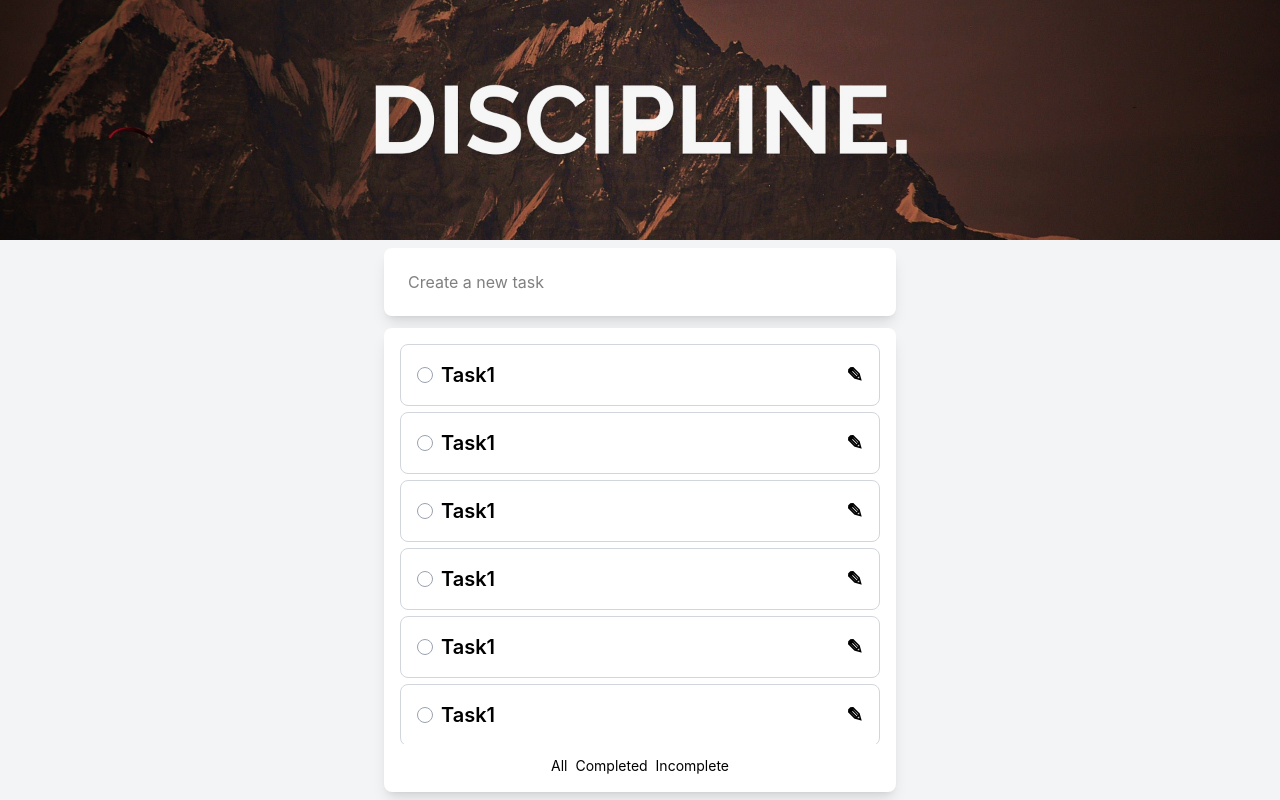
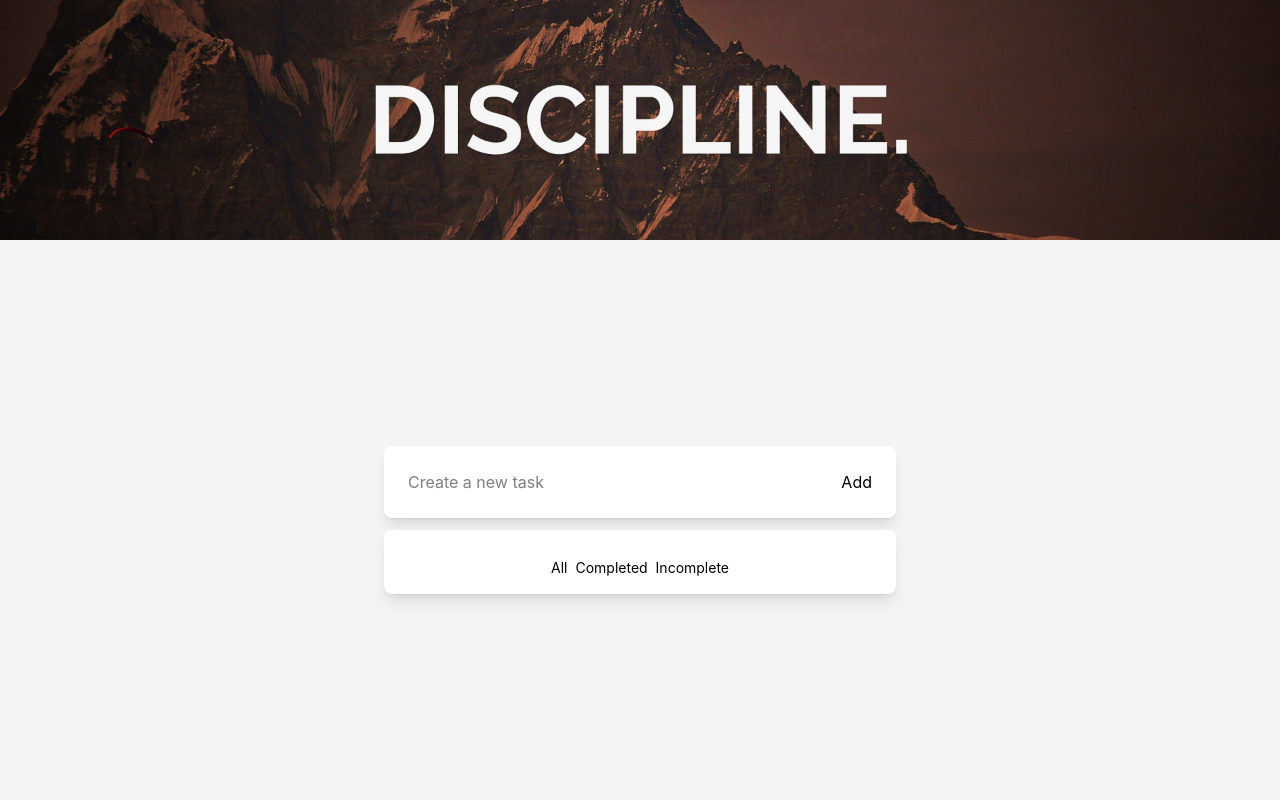
Before and after one commit to Jenith-Panchal-Simform/Practical-05-Todo, a React (Vite) app: page / in a window 1280 px wide. Built offline with nearby package versions, Linux system fonts and the light colour scheme.

Commit message:
feat:add todo input and todo delete

```diff
--- a/src/components/Button.tsx
+++ b/src/components/Button.tsx
@@ -1,6 +1,7 @@
 import React, { type JSX } from "react";
 type ButtonProps = {
   text: string;
+  // click: () => void;
 };
 export const Button = ({ text }: ButtonProps): JSX.Element => {
   return <button className="hover:text-gray-500 cursor-pointer">{text}</button>;
--- a/src/components/Todo.tsx
+++ b/src/components/Todo.tsx
@@ -1,58 +1,103 @@
-import React from "react";
+import React, { useEffect, useReducer, useState } from "react";
 import type { JSX } from "react/jsx-runtime";
 import TodoItem from "./TodoItem";
 import { Button } from "./Button";
 type TodoProps = {
   style?: string;
 };
+export type Todo = {
+  id: string;
+  text: string;
+  status: "Incomplete" | "Complete";
+};
+
+type Action =
+  | { type: "ADD"; payload: { text: string; id: string } }
+  | { type: "UPDATE"; payload: Todo }
+  | { type: "DELETE"; payload: { id: string } };
+
+function reducer(state: Todo[], action: Action): Todo[] {
+  console.log(state, action);
+  switch (action.type) {
+    case "ADD": {
+      const newObj: Todo = {
+        id: action.payload.id,
+        text: action.payload.text,
+        status: "Incomplete",
+      };
+      const newTodo = [...state, newObj];
+      return newTodo;
+    }
+    case "DELETE": {
+      return state.filter((todo) => todo.id !== action.payload.id);
+    }
+    case "UPDATE": {
+      return state.map((todo) =>
+        todo.id === action.payload.id
+          ? {
+              ...todo,
+              text: action.payload.text ?? todo.text,
+              status: action.payload.status ?? todo.status,
+            }
+          : todo,
+      );
+    }
+    default:
+      return state;
+  }
+}
+
 export const Todo = ({ style }: TodoProps): JSX.Element => {
+  const initialState = localStorage.getItem("todos");
+  const data = initialState ? JSON.parse(initialState) : [];
+  const [todos, dispatch] = useReducer(reducer, data);
+
+  const [input, setInput] = useState("");
+
+  useEffect(() => {
+    console.log(todos);
+    localStorage.setItem("todos", JSON.stringify(todos));
+  }, [todos]);
+
+  function handleAddTodo() {
+    console.log(input);
+    if (input === "") return;
+    dispatch({
+      type: "ADD",
+      payload: { text: input, id: crypto.randomUUID() },
+    });
+    setInput("");
+  }
+
+  function handleDelete(todo: Todo) {
+    dispatch({ type: "DELETE", payload: { id: todo.id } });
+  }
+
   return (
     <div
       className={`${style ?? ""} flex flex-col gap-3 items-center justify-center bg-gray-100`}
     >
-      <div className="w-full max-w-lg bg-white shadow-lg rounded-lg">
+      <div className="w-full max-w-lg bg-white shadow-lg rounded-lg flex p-6 justify-between">
         <input
-          className="h-full w-full rounded-sm p-6 outline-0"
-          value=""
+          className="h-full  rounded-sm outline-0"
+          value={input}
+          onChange={(e) => setInput(e.target.value)}
           placeholder="Create a new task"
         />
+        <button
+          className="hover:text-gray-500 cursor-pointer"
+          onClick={handleAddTodo}
+        >
+          Add{" "}
+        </button>
       </div>
       <div className=" w-full max-w-lg bg-white shadow-lg rounded-lg p-4 flex flex-col">
         <ul className="flex flex-col gap-1.5 overflow-y-auto max-h-[50vh]">
-          <li>
-            <TodoItem />
-          </li>
-          <li>
-            <TodoItem />
-          </li>
-          <li>
-            <TodoItem />
-          </li>
-          <li>
-            <TodoItem />
-          </li>
-          <li>
-            <TodoItem />
-          </li>
-          <li>
-            <TodoItem />
-          </li>
-          <li>
-            <TodoItem />
-          </li>
-          <li>
-            <TodoItem />
-          </li>
-          <li>
-            <TodoItem />
-          </li>
-
-          <li>
-            <TodoItem />
-          </li>
-          <li>
-            <TodoItem />
-          </li>
+          {todos.map((todo) => (
+            <li key={todo.id}>
+              <TodoItem todo={todo} handleDelete={() => handleDelete(todo)} />
+            </li>
+          ))}
         </ul>
         <div className="mt-3 flex gap-2 items-center justify-center text-sm flex-wrap">
           <Button text="All" />
--- a/src/components/TodoItem.tsx
+++ b/src/components/TodoItem.tsx
@@ -1,18 +1,35 @@
 import React, { type JSX } from "react";
-
-const TodoItem = (): JSX.Element => {
+import type { Todo } from "./Todo";
+type TodoItemProps = {
+  todo: Todo;
+  handleDelete: () => void;
+};
+const TodoItem = ({ todo, handleDelete }: TodoItemProps): JSX.Element => {
   return (
     <div className="flex p-4 justify-between border border-gray-300 rounded-lg">
       <div className="flex gap-2 text-xl font-semibold items-center">
         <input
           type="checkbox"
-          id="task1"
+          id={todo.id}
           name="task"
           className="appearance-none w-4 h-4 border border-gray-400 rounded-full checked:bg-gray-600 checked:border-gray-700 transition duration-200"
         />
-        <label htmlFor="task1">Task1</label>
+        <label htmlFor="task1">{todo.text}</label>
+        <span
+          className={`ml-3 px-2 py-0.5 text-xs font-medium rounded-full ${todo.status === "Complete" ? "bg-green-100 text-green-700" : "bg-red-100 text-red-700"}`}
+        >
+          {todo.status}
+        </span>
       </div>
-      <button className="text-xl font-semibold">✎</button>
+      <div className="flex gap-1">
+        <button className="text-xl font-semibold cursor-pointer">✎</button>
+        <button
+          className="text-sm font-light cursor-pointer"
+          onClick={handleDelete}
+        >
+          ✖
+        </button>
+      </div>
     </div>
   );
 };
```
